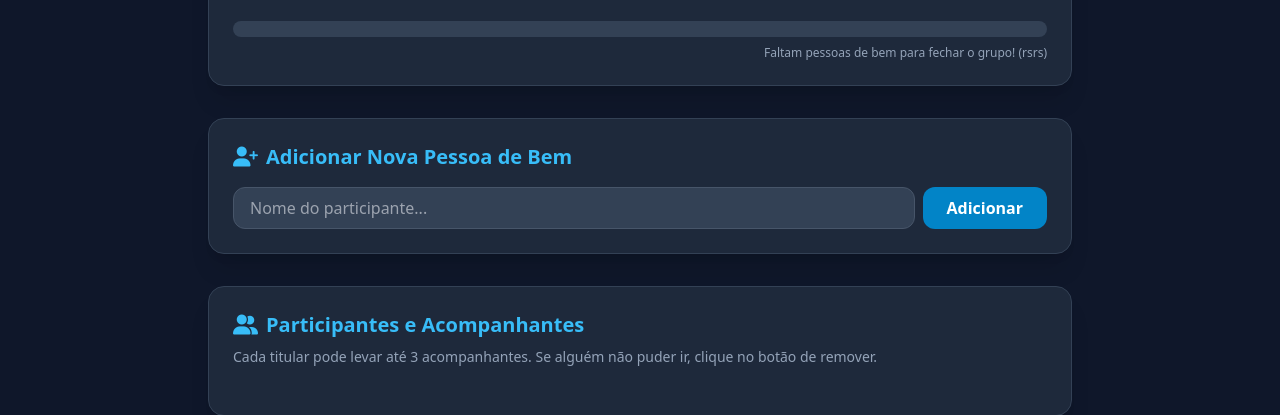
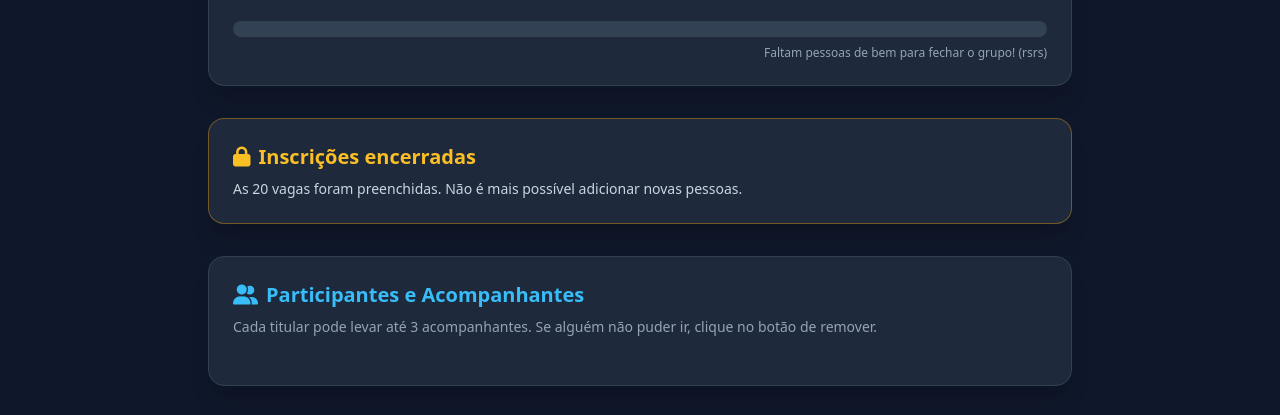
Before and after one commit to profpaulofilho/Passeio-de-barco, a website: page index.html in a window 1280 px wide. Shown: the part 323-738 px from the top of the page. Drawn offline with nearby package versions, Linux system fonts and the light colour scheme; no server answers.

Commit message:
Add files via upload

```diff
--- a/index.html
+++ b/index.html
@@ -51,17 +51,12 @@
             <p id="status-message" class="text-xs text-slate-400 text-right">Faltam pessoas de bem para fechar o grupo! (rsrs)</p>
         </section>
 
-        <!-- Adicionar Novo Participante -->
-        <section class="bg-slate-800 rounded-2xl p-6 shadow-xl border border-slate-700">
-            <h2 class="text-xl font-bold text-sky-400 mb-2 flex items-center gap-2">
-                <i class="fa-solid fa-user-plus"></i> Adicionar Nova Pessoa de Bem
+        <!-- Inscrições encerradas -->
+        <section class="bg-slate-800 rounded-2xl p-6 shadow-xl border border-amber-500/40">
+            <h2 class="text-xl font-bold text-amber-400 mb-2 flex items-center gap-2">
+                <i class="fa-solid fa-lock"></i> Inscrições encerradas
             </h2>
-            <div class="flex gap-2 mt-4">
-                <input type="text" id="new-participant-name" placeholder="Nome do participante..." class="flex-1 bg-slate-700 text-white px-4 py-2 rounded-xl border border-slate-600 focus:outline-none focus:border-sky-500">
-                <button onclick="addParticipant()" class="bg-sky-600 hover:bg-sky-500 text-white font-bold px-6 py-2 rounded-xl transition">
-                    Adicionar
-                </button>
-            </div>
+            <p class="text-sm text-slate-300">As 20 vagas foram preenchidas. Não é mais possível adicionar novas pessoas.</p>
         </section>
 
         <!-- Lista de Participantes e Acompanhantes -->
@@ -148,18 +143,7 @@
         }
 
         async function addParticipant() {
-            const nameInput = document.getElementById("new-participant-name");
-            const name = nameInput.value.trim();
-            if (!name) return alert("Digite o nome da pessoa!");
-
-            await fetch(API_URL, {
-                method: 'POST',
-                headers: { 'Content-Type': 'application/json' },
-                body: JSON.stringify({ name, companions: 0 })
-            });
-
-            nameInput.value = "";
-            fetchParticipants();
+            alert("Inscrições encerradas: as 20 vagas foram preenchidas.");
         }
 
         function renderApp() {
```
Also changed, not shown: passeio.js (added, +37 -0 lines).
